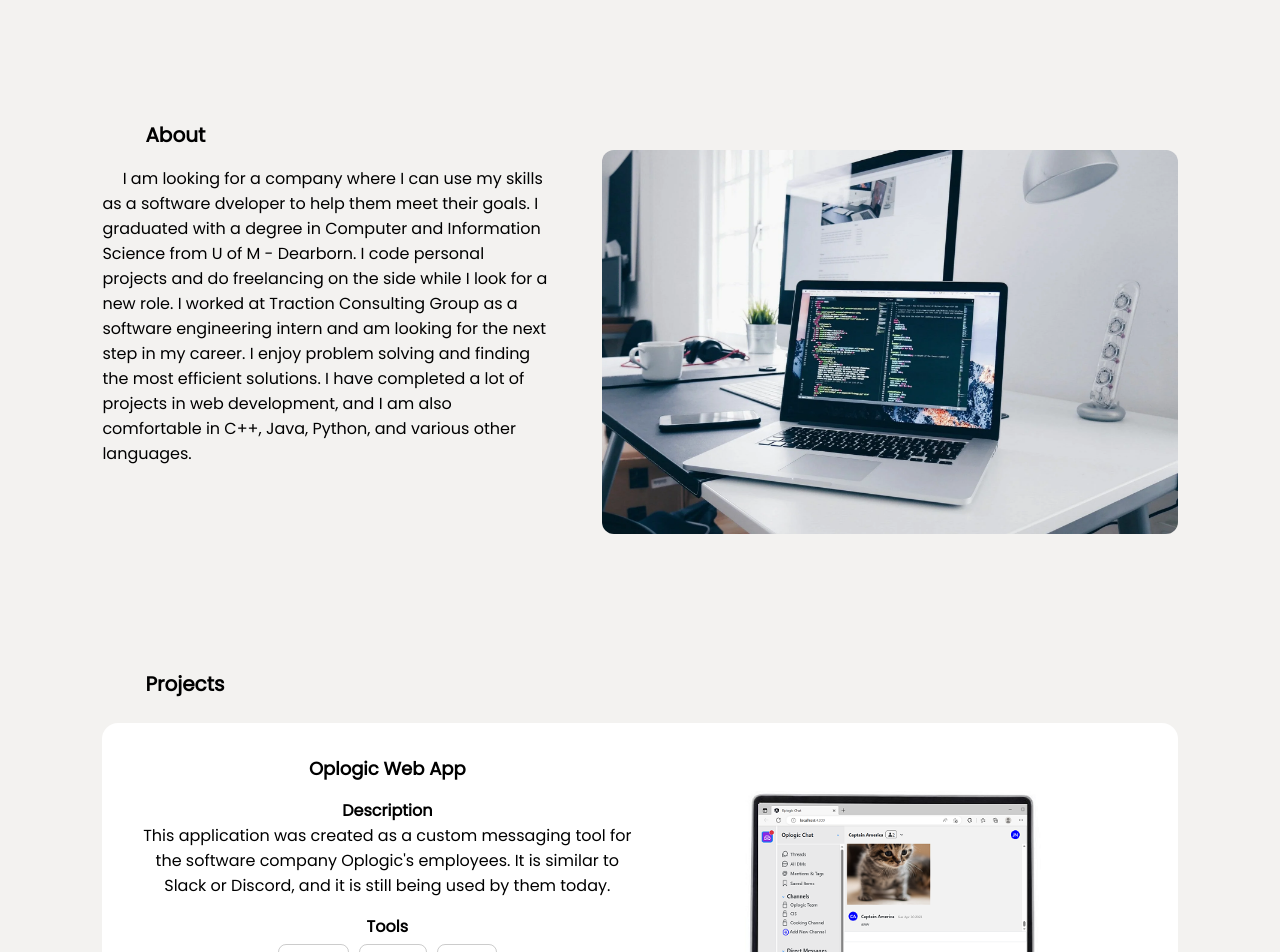
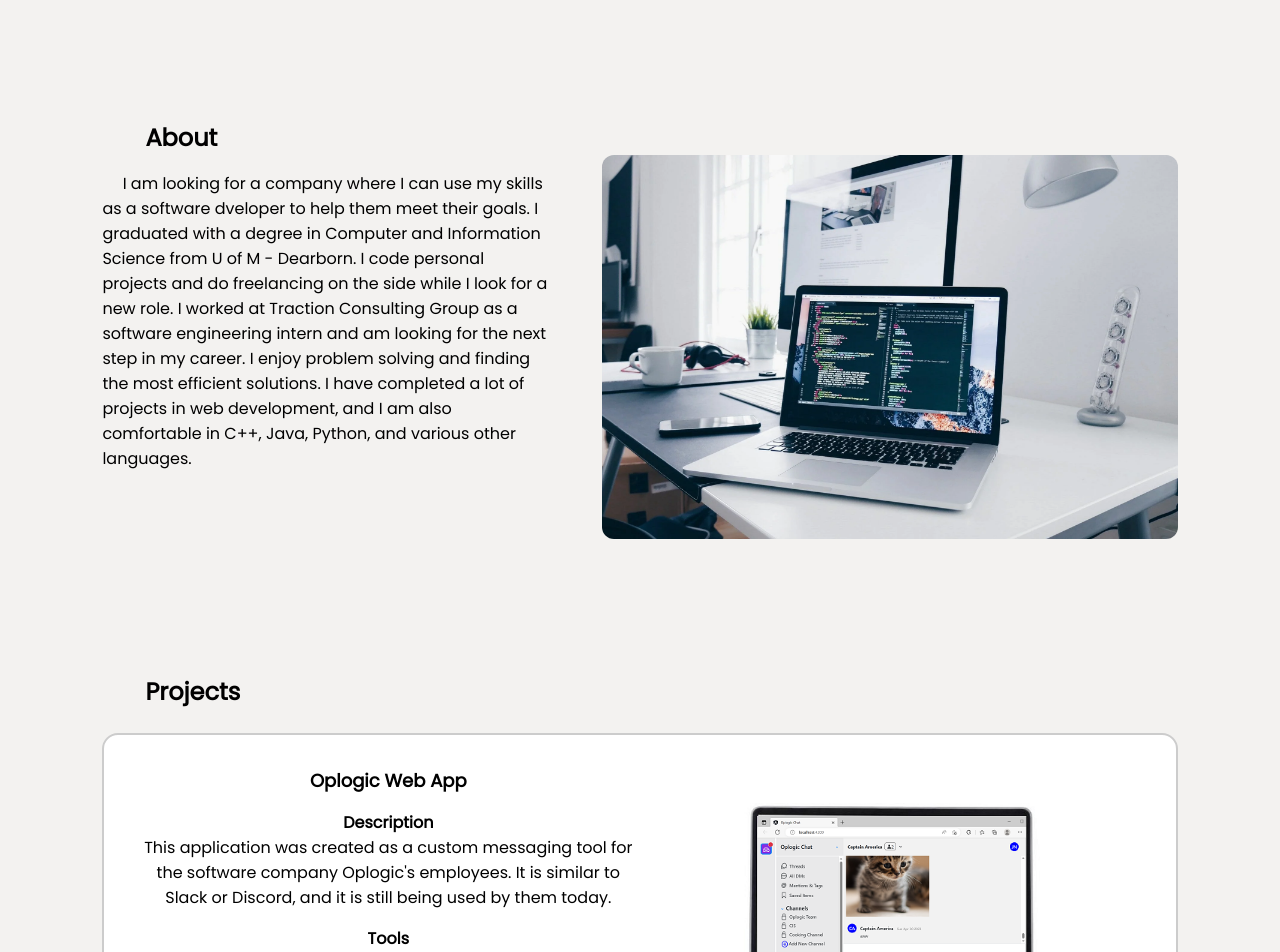
Before and after one commit to josephmnel111/web-portfolio, a React (Create React App) app: page / in a window 1280 px wide. Shown: the part 680-1632 px from the top of the page. Built offline with nearby package versions, Linux system fonts and the light colour scheme.

Commit message:
borders added for individual projects

```diff
--- a/src/Components/About/about.css
+++ b/src/Components/About/about.css
@@ -5,7 +5,7 @@
     margin-bottom: 10%;
 }
 .AboutTitle {
-    font-size: 20px;
+    font-size: 24px;
     font-weight: bold;
     margin-left: 4%;
 }
--- a/src/Components/Projects/IndividualProject/individual-project.css
+++ b/src/Components/Projects/IndividualProject/individual-project.css
@@ -10,7 +10,8 @@
   background-color: white;
   text-align: center;
   font-family: 'poppins';
-  margin-top: 3vh
+  margin-top: 3vh;
+  border: 2px solid rgba(0, 0, 0, .2);
 }
 .ProjectDescription {
   margin-top: 2vh;
--- a/src/Components/Projects/projects.css
+++ b/src/Components/Projects/projects.css
@@ -8,7 +8,7 @@
 .ProjectsTitle {
     font-family: 'poppins';
     font-weight: bold;
-    font-size: 20px;
+    font-size: 24px;
     margin-left: 4%;
 }
 .PersonalProjects {
```
